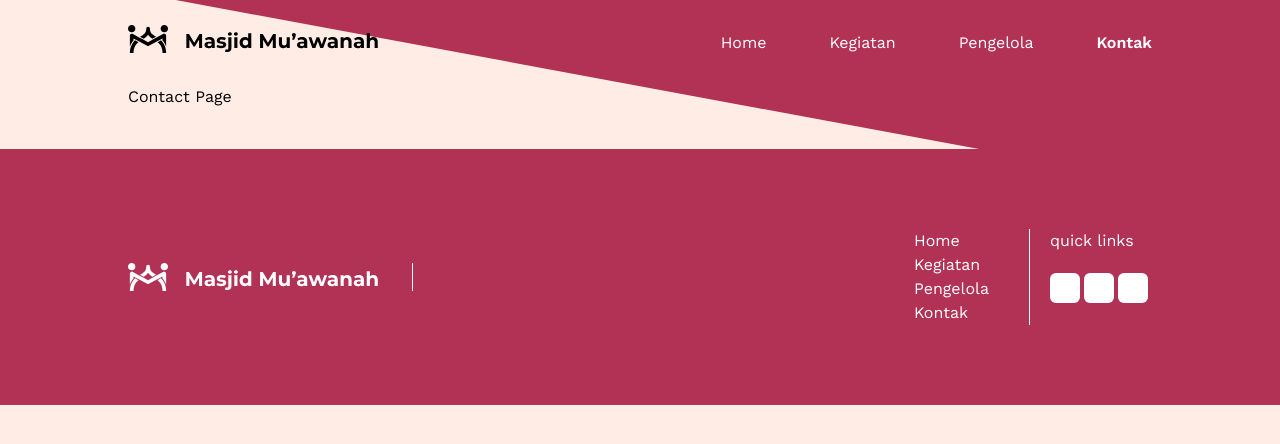
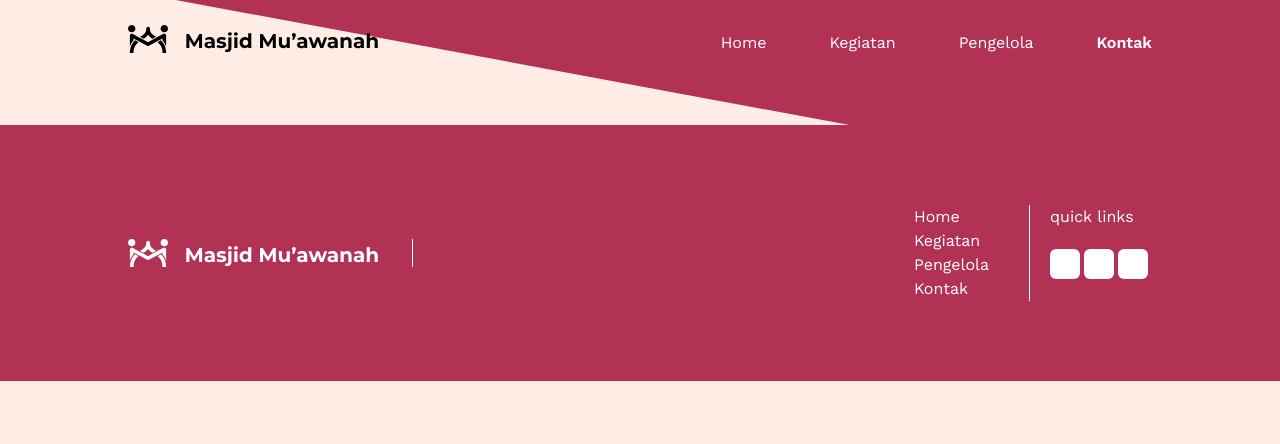
Before and after one commit to kreindo/mosque-template-one, a Next.js app: page /Kontak in a window 1280 px wide. Shown: the top 444 px of the page. Built offline with nearby package versions, Linux system fonts and the light colour scheme.

Commit message:
finalize for the day, refining carousel

```diff
--- a/pages/Kontak/index.js
+++ b/pages/Kontak/index.js
@@ -1,10 +1,8 @@
-import React from 'react';
 import Layout from '../../components/Layout';
-
 const Index = () => {
   return (
     <Layout title={"Kontak | Masjid Mu'awanah"} active={'Kontak'}>
-      <div>Contact Page</div>
+      <div className="flex"></div>
     </Layout>
   );
 };
```
